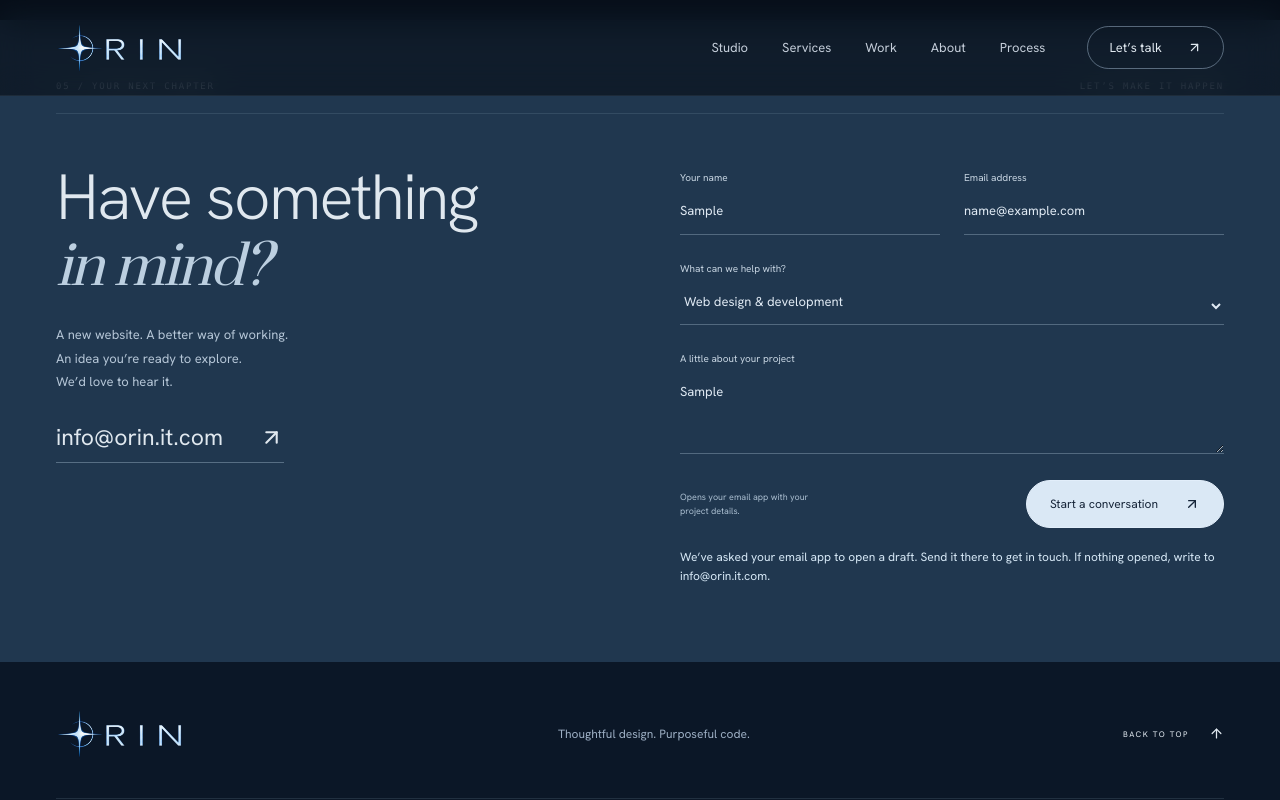
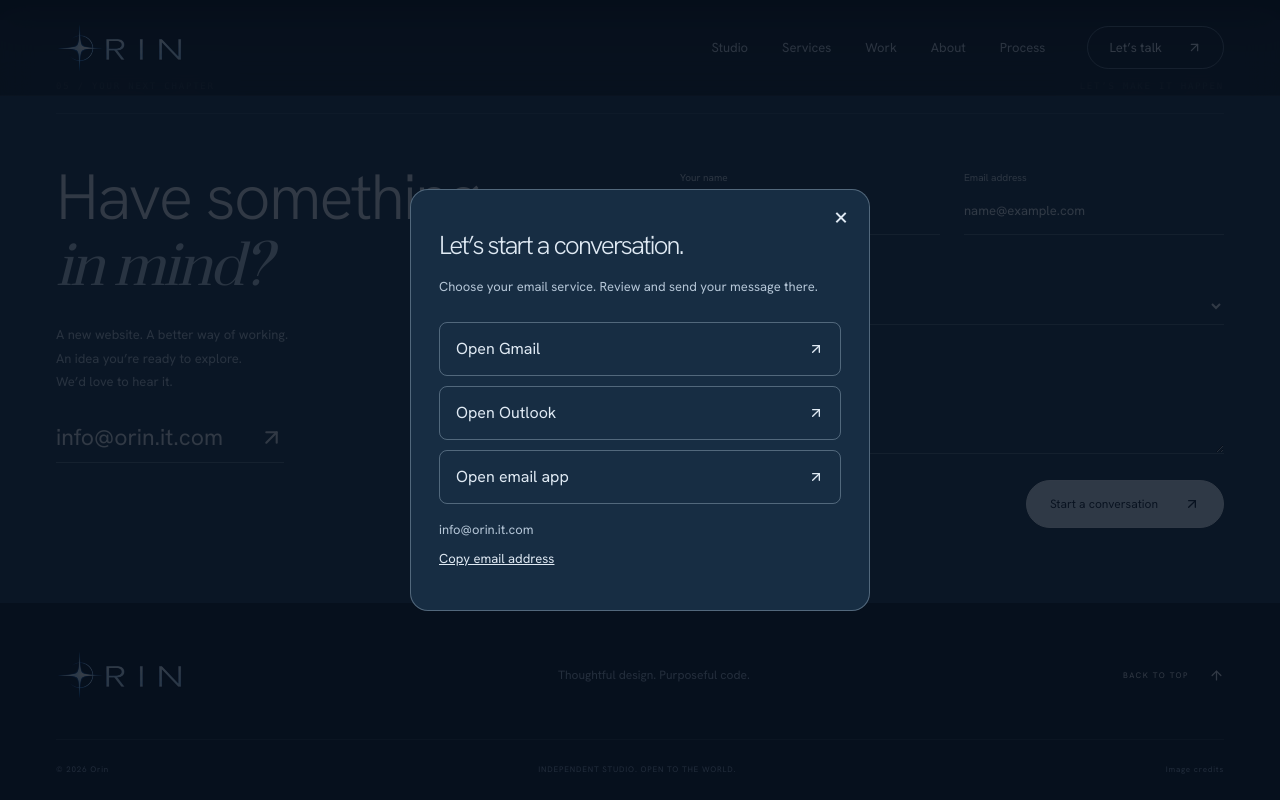
Before and after one commit to gojkovicstrahinja/orin, a Next.js app: page / in a window 1280 px wide. Both pictures are taken after typing "Sample", "name@example.com", "Sample" into the empty fields and a click on the button "Start a conversation". Shown: the part 6603-7403 px from the top of the page. Built offline with nearby package versions, Linux system fonts and the light colour scheme; no server answers.

Commit message:
Mail button fixed

```diff
--- a/src/app/globals.css
+++ b/src/app/globals.css
@@ -1021,11 +1021,64 @@ h2 span {
 .form-submit button {
   flex-shrink: 0;
 }
-.form-status {
-  color: #d7e9f7;
-  font-size: 12px;
-  margin-top: 20px;
+.email-dialog {
+  margin: auto;
+  width: min(460px, calc(100% - 32px));
+  max-height: calc(100dvh - 32px);
+  overflow-y: auto;
+  padding: 40px 28px 24px;
+  border: 1px solid #aac0d266;
+  border-radius: 18px;
+  background: #172d43;
+  color: #e0eaf4;
+}
+.email-dialog::backdrop {
+  background: #060e1bcc;
+}
+.email-dialog h2 {
+  font-size: 26px;
+  line-height: 1.2;
+}
+.email-dialog p {
+  margin-top: 16px;
+  color: #b5c6d7;
+  font-size: 13px;
   line-height: 1.6;
+}
+.email-dialog-close {
+  position: absolute;
+  top: 6px;
+  right: 10px;
+  width: 36px;
+  height: 36px;
+  font-size: 26px;
+  cursor: pointer;
+}
+.email-options {
+  display: grid;
+  gap: 10px;
+  margin-top: 24px;
+}
+.email-options a {
+  display: flex;
+  align-items: center;
+  justify-content: space-between;
+  padding: 14px 16px;
+  border: 1px solid #aac0d266;
+  border-radius: 8px;
+}
+.email-options a:hover {
+  background: #ffffff12;
+}
+.email-copy {
+  margin-top: 8px;
+  text-decoration: underline;
+  cursor: pointer;
+  font-size: 13px;
+}
+.email-dialog :focus-visible {
+  outline: 2px solid #e0eaf4;
+  outline-offset: 3px;
 }
 footer {
   padding-top: 48px;
--- a/src/components/studio-page.tsx
+++ b/src/components/studio-page.tsx
@@ -1,5 +1,5 @@
 "use client";
-import { useState, type FormEvent } from "react";
+import { useRef, useState, type FormEvent } from "react";
 import Image from "next/image";
 import {
   ArrowUpRight,
@@ -78,18 +78,28 @@ const process = [
 ];
 export default function StudioPage() {
   const [step, setStep] = useState(0);
-  const [emailPrepared, setEmailPrepared] = useState(false);
+  const emailDialog = useRef<HTMLDialogElement>(null);
+  const [draft, setDraft] = useState({ subject: "", body: "" });
+  const [copyStatus, setCopyStatus] = useState("");
+  function openEmail(subject = "", body = "") {
+    setDraft({ subject, body });
+    setCopyStatus("");
+    emailDialog.current?.showModal();
+  }
+  async function copyEmail() {
+    try {
+      await navigator.clipboard.writeText("info@orin.it.com");
+      setCopyStatus("Email address copied.");
+    } catch {
+      setCopyStatus("Select and copy this address: info@orin.it.com");
+    }
+  }
   function submit(event: FormEvent<HTMLFormElement>) {
     event.preventDefault();
     const data = new FormData(event.currentTarget);
-    const subject = encodeURIComponent(
-      `A new project for Orin — ${data.get("name")}`,
-    );
-    const body = encodeURIComponent(
-      `Name: ${data.get("name")}\nEmail: ${data.get("email")}\nInterested in: ${data.get("service")}\n\n${data.get("message")}`,
-    );
-    window.location.href = `mailto:info@orin.it.com?subject=${subject}&body=${body}`;
-    setEmailPrepared(true);
+    const subject = `A new project for Orin — ${data.get("name")}`;
+    const body = `Name: ${data.get("name")}\nEmail: ${data.get("email")}\nInterested in: ${data.get("service")}\n\n${data.get("message")}`;
+    openEmail(subject, body);
   }
   return (
     <div className="studio-world">
@@ -389,7 +399,8 @@ export default function StudioPage() {
                 <br />
                 We’d love to hear it.
               </p>
-              <a className="contact-email" href="mailto:info@orin.it.com">
+              <a className="contact-email" href="mailto:info@orin.it.com"
+                onClick={(event) => { event.preventDefault(); openEmail(); }}>
                 info@orin.it.com <ArrowUpRight size={25} />
               </a>
             </div>
@@ -435,21 +446,31 @@ export default function StudioPage() {
                 />
               </label>
               <div className="form-submit">
-                <small>Opens your email app with your project details.</small>
+                <small>Choose where to open your email draft.</small>
                 <button type="submit" className="pill-link">
                   Start a conversation <ArrowUpRight size={16} />
                 </button>
               </div>
-              {emailPrepared && (
-                <p className="form-status" role="status">
-                  We’ve asked your email app to open a draft. Send it there to
-                  get in touch. If nothing opened, write to info@orin.it.com.
-                </p>
-              )}
             </form>
           </div>
         </div>
       </section>
+      <dialog ref={emailDialog} className="email-dialog" aria-labelledby="email-dialog-title">
+        <button type="button" className="email-dialog-close" aria-label="Close email options"
+          onClick={() => emailDialog.current?.close()}>×</button>
+        <h2 id="email-dialog-title">Let’s start a conversation.</h2>
+        <p>Choose your email service. Review and send your message there.</p>
+        <div className="email-options">
+          <a href={`https://mail.google.com/mail/?${new URLSearchParams({ view: "cm", fs: "1", to: "info@orin.it.com", su: draft.subject, body: draft.body })}`}
+            target="_blank" rel="noopener noreferrer">Open Gmail <ArrowUpRight size={16} /></a>
+          <a href={`https://outlook.live.com/mail/0/deeplink/compose?${new URLSearchParams({ to: "info@orin.it.com", subject: draft.subject, body: draft.body })}`}
+            target="_blank" rel="noopener noreferrer">Open Outlook <ArrowUpRight size={16} /></a>
+          <a href={`mailto:info@orin.it.com?subject=${encodeURIComponent(draft.subject)}&body=${encodeURIComponent(draft.body)}`}>Open email app <ArrowUpRight size={16} /></a>
+        </div>
+        <p className="email-address">info@orin.it.com</p>
+        <button type="button" className="email-copy" onClick={copyEmail}>Copy email address</button>
+        <p role="status">{copyStatus}</p>
+      </dialog>
       <footer className="page-width">
         <div className="footer-top">
           <a href="#top" className="wordmark" aria-label="Orin home">
```
Also changed, not shown: 1 other file (tests, documents, lock files or other folders).
